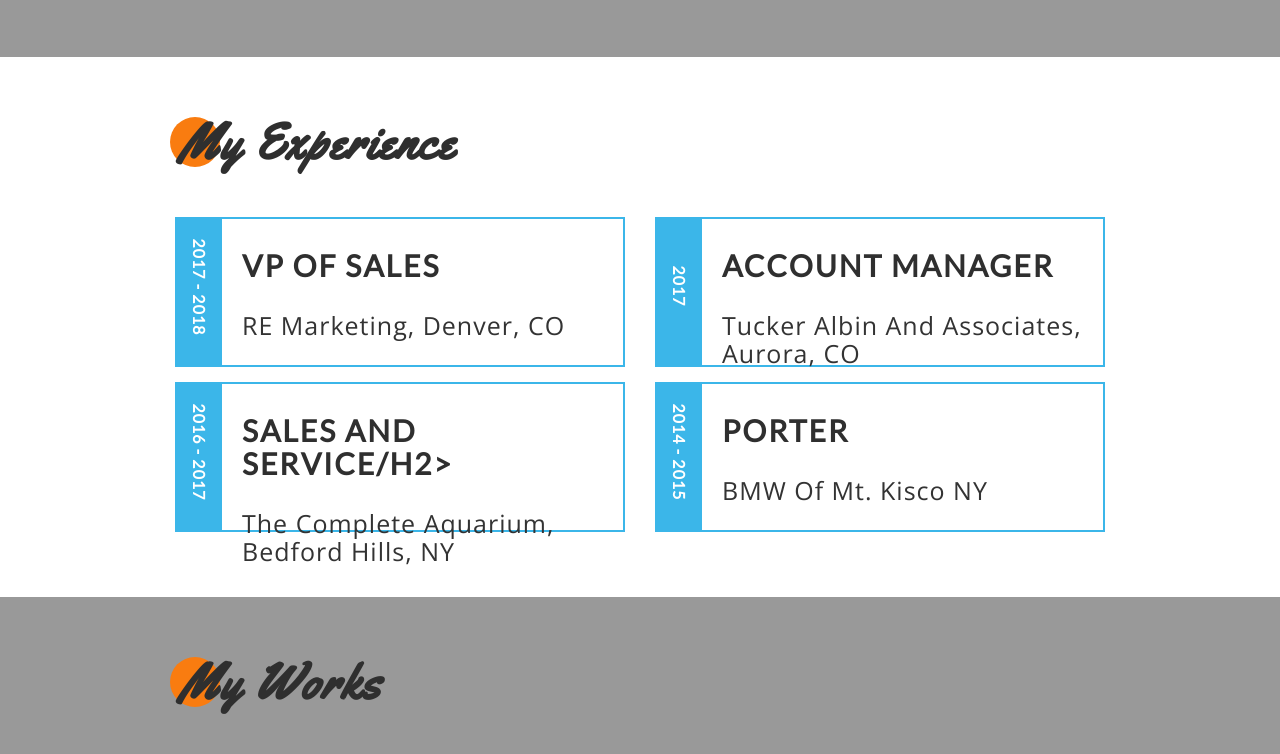
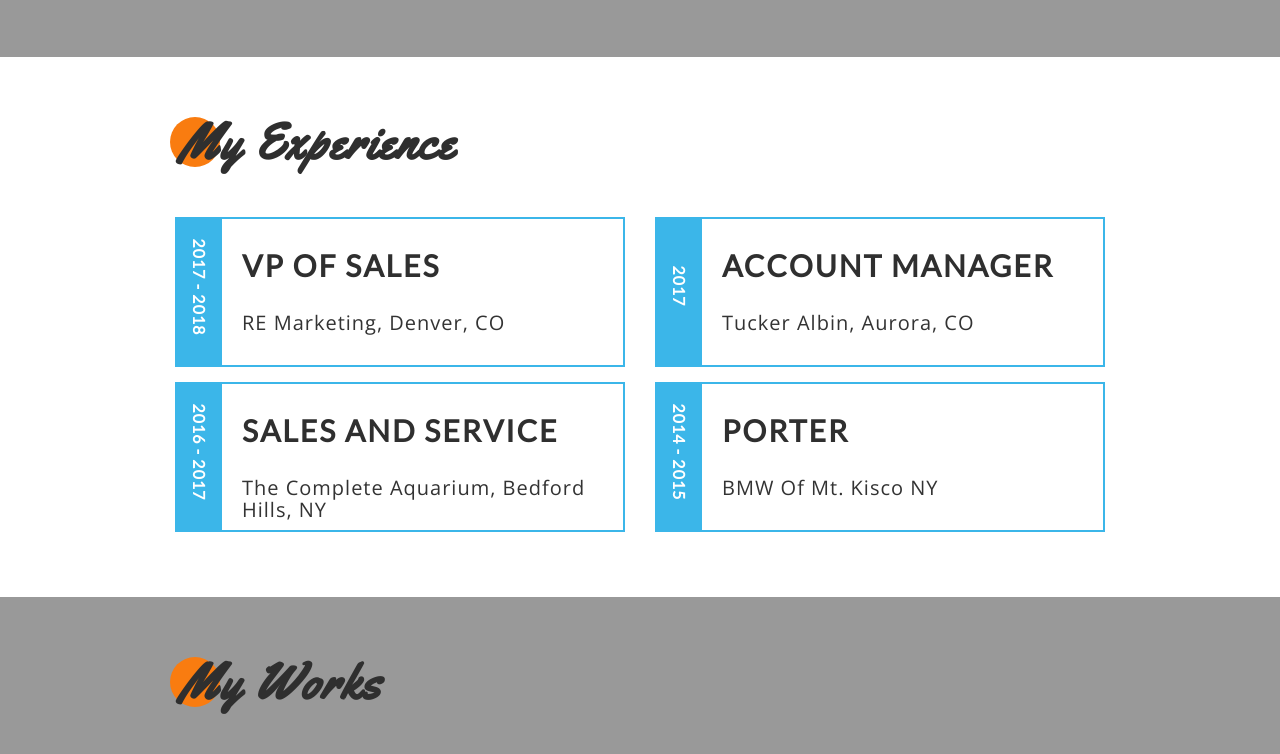
Before and after one commit to BigMiniFridge/ProfilePage, a plain HTML site: page index.html in a window 1280 px wide. Shown: the part 2326-3080 px from the top of the page. Drawn offline with nearby package versions, Linux system fonts and the light colour scheme.

Commit message:
few more small changes

```diff
--- a/css/main_style.css
+++ b/css/main_style.css
@@ -518,7 +518,7 @@ a.btn-2{
 }
 .lx-resume-detail{
 	font-weight: inherit;
-	font-size: 25px;
+	font-size: 20px;
 	text-transform: capitalize;
 	letter-spacing: 1px;
 }
--- a/index.html
+++ b/index.html
@@ -293,13 +293,13 @@
 								<div class="lx-resume-date"><p>2017</p></div>
 								<div class="lx-resume-info">
 									<h2 class="lx-resume-title">Account Manager</h2>
-									<h5 class="lx-resume-detail">Tucker Albin and Associates, Aurora, CO</h5>
+									<h5 class="lx-resume-detail">Tucker Albin, Aurora, CO</h5>
 								</div>
 							</div>
 							<div class="lx-resume-item col-lg-6 col-md-6">
 								<div class="lx-resume-date"><p>2016 - 2017</p></div>
 								<div class="lx-resume-info">
-									<h2 class="lx-resume-title">Sales and Service/h2>
+									<h2 class="lx-resume-title">Sales and Service</h2>
 									<h5 class="lx-resume-detail">The Complete Aquarium, Bedford Hills, NY</h5>
 								</div>
 							</div>
```
Also changed, not shown: images/signe.png.
